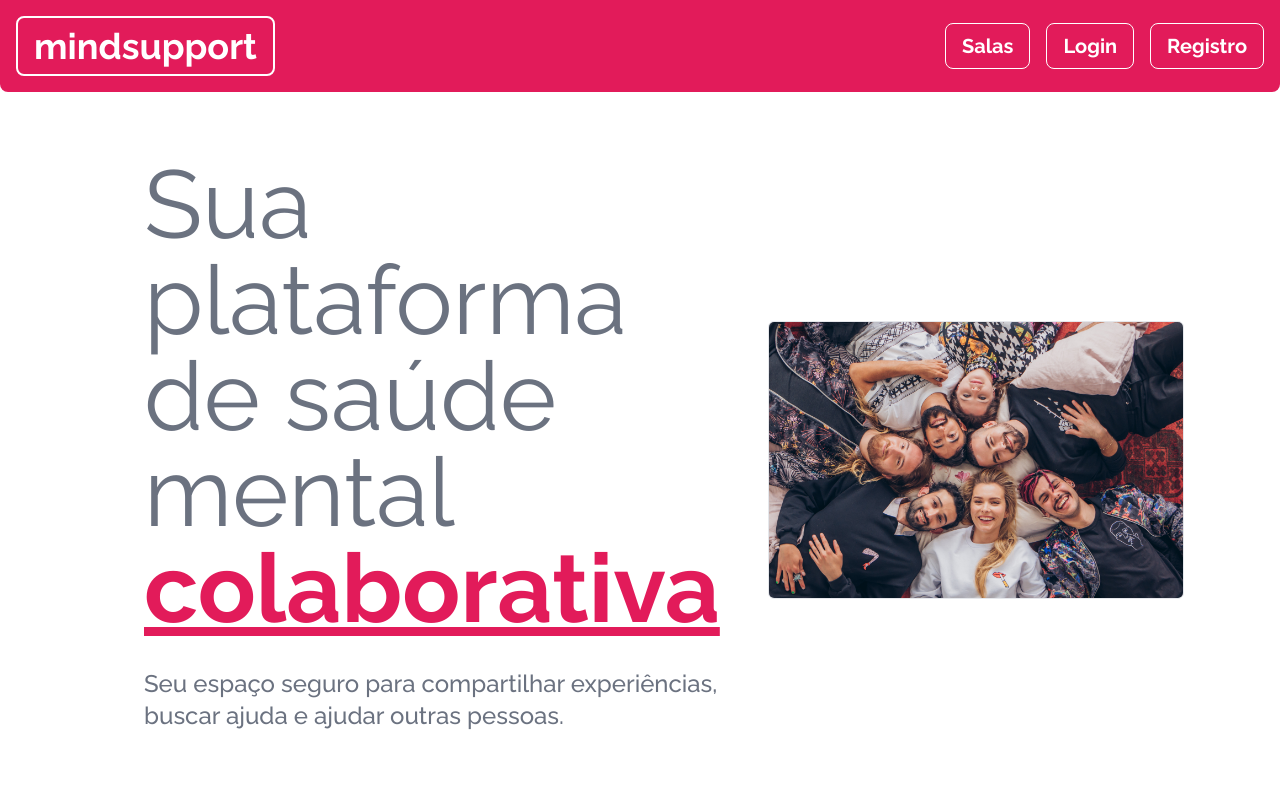
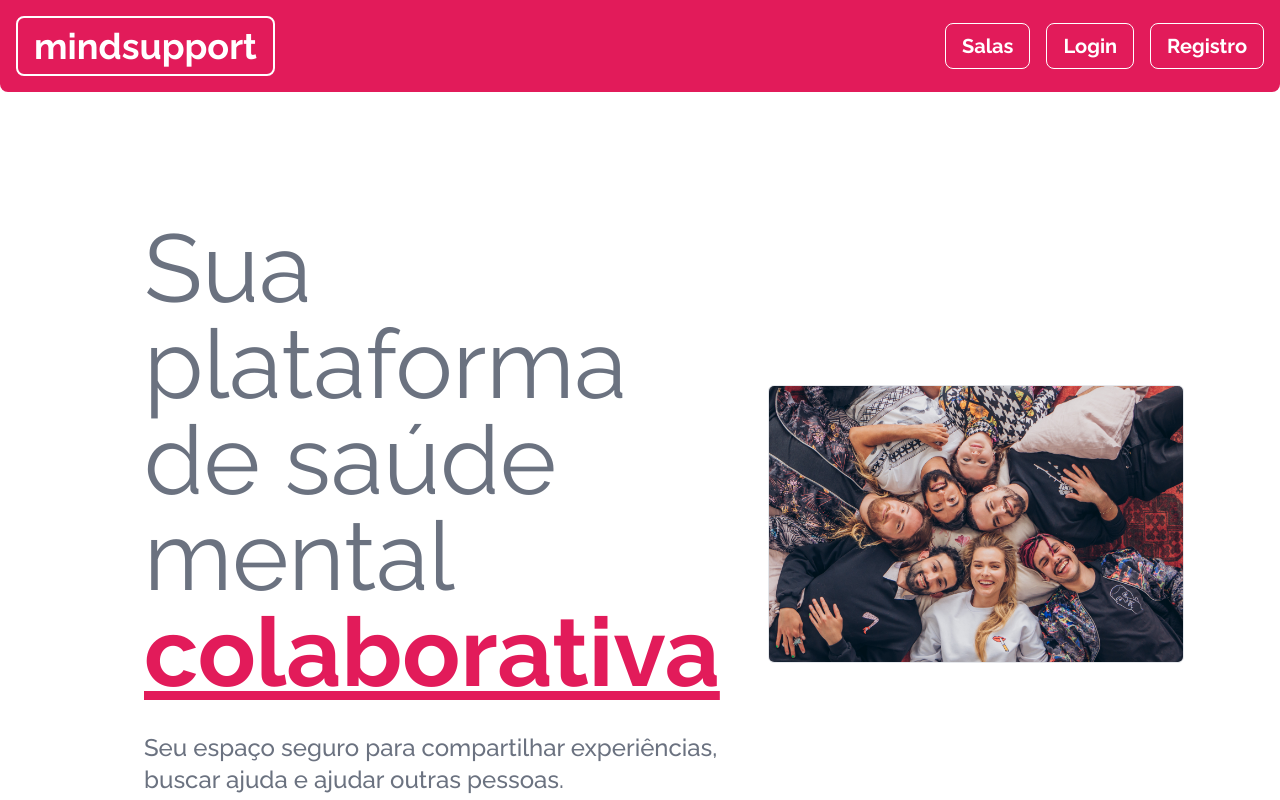
Before and after one commit to pmas98/mindsupport-front, a React (Create React App) app: page / in a window 1280 px wide. Shown: the top 800 px of the page. Built offline with nearby package versions, Linux system fonts and the light colour scheme; no server answers.

Commit message:
Update Homepage.js styling and dependencies

```diff
--- a/src/Homepage/Homepage.js
+++ b/src/Homepage/Homepage.js
@@ -6,7 +6,7 @@ const Homepage = () => {
   return (
     <div>
       <Navbar />
-      <div className="px-4 md:px-24 sm:px-16 md:py-38 sm:py-16 flex flex-col md:flex-row items-center">
+      <div className="px-4 md:px-24 sm:px-16 md:py-32 sm:py-16 flex flex-col md:flex-row items-center">
         <div className="md:flex-1 sm:flex-1 px-12">
           <h1 className="xl:text-8xl md:text-7xl sm:text-6xl text-6xl font-primaryRegular text-gray-500 mb-4 md:mb-8 sm:mb-8">
             Sua plataforma de saúde mental{" "}
```
